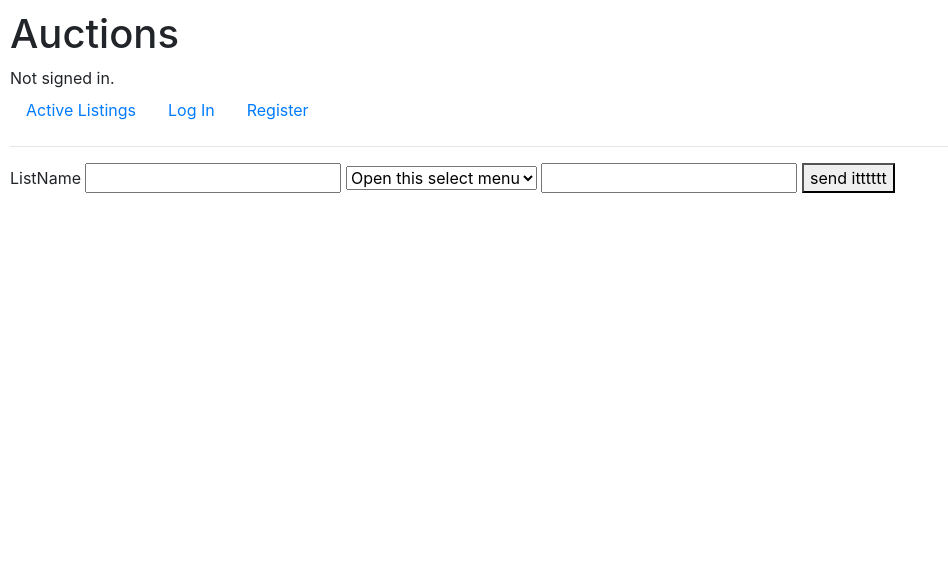
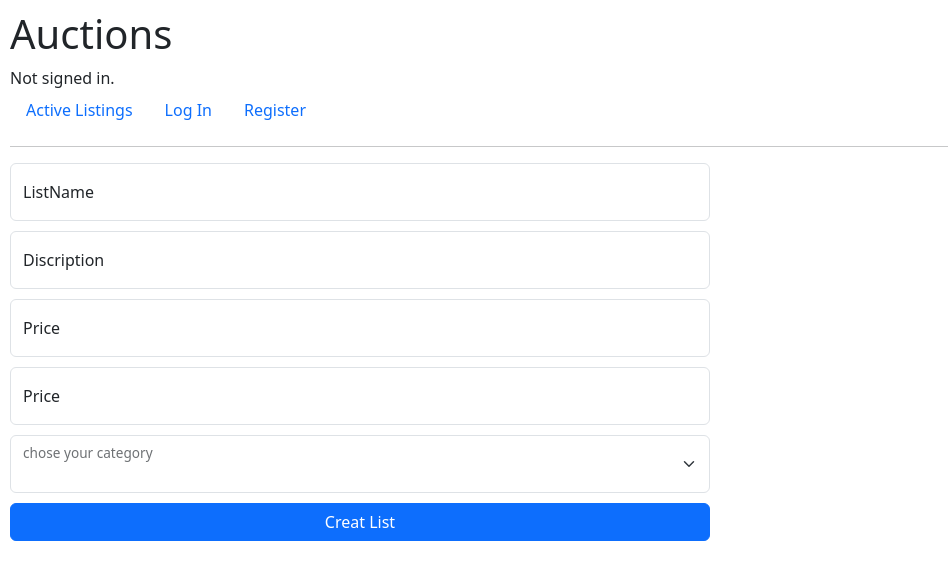
Before and after one commit to ahmedjhin/commercial1, a Django app: page /CreatList in a window 1280 px wide. Shown: the top 580 px of the page, without its empty margins (0-948 px from the left). Run offline with Django 3.2, Linux system fonts and the light colour scheme; data comes from the database, SQL or seed files in the repository; both versions use the stored data as it was after the commit; some libraries are stand-ins or nearby versions.

Commit message:
lab ahmed

```diff
--- a/auctions/static/auctions/styles.css
+++ b/auctions/static/auctions/styles.css
@@ -1,3 +1,11 @@
 body {
     padding: 10px;
 }
+.width{
+    max-width: 700px;
+}
+.ListContainer{
+    display: flex;
+    flex-direction: column;
+    row-gap: 10px;
+}
--- a/auctions/templates/auctions/CreatListin.html
+++ b/auctions/templates/auctions/CreatListin.html
@@ -3,18 +3,40 @@
 {% block body %}
 <form action="{% url 'CreatList' %}" method="POST">
     {% csrf_token %}
-    <label for="ListName">ListName</label>
-    <input type="text" name="ListName" id="ListName">
+    <div class="ListContainer">
 
-    <select name="ListCategory" id="ListCategory">
-        <option selected>Open this select menu</option>
+      <div class="form-floating width">
+        <input class="form-control" placeholder="Discription" type="text" name="ListName" id="ListName">
+        <label for="ListName">ListName</label>
+      </div>
+
+      <div class="form-floating width">
+        <input class="form-control" type="text" name="ListDiscription" id="ListDiscription" placeholder="Discription">
+        <label for="ListDiscription"> Discription</label>
+      </div>
+
+
+      <div class="form-floating width" >
+        <input type="number" class="form-control" id="price" placeholder="price">
+        <label for="price">Price</label>
+      </div>
+
+      <div class="form-floating width" >
+        <input type="number" class="form-control" id="price" placeholder="price">
+        <label for="price">Price</label>
+      </div>
+
+      <div class="form-floating width" >
+        <select class="form-select" id="floatingSelect" aria-label="Floating label select example" name="ListCategory" id="ListCategory" >
+        <option selected></option>
         {% for item in catagores %}
         <option value="{{item}}">{{item}}</option>
         {% endfor %}
-    </select>
+      </select>
+      <label for="floatingSelect">chose your category</label>
+    </div>
+    <button class="btn btn-primary width" type="submit">Creat List</button>
+  </div>
+  </form>
 
-    <input type="text" name="" id="">
-
-    <button type="submit">send itttttt</button>
-</form>
-{% endblock %}
+  {% endblock %}
--- a/auctions/templates/auctions/layout.html
+++ b/auctions/templates/auctions/layout.html
@@ -4,13 +4,9 @@
 <html lang="en">
   <head>
     <title>{% block title %}Auctions{% endblock %}</title>
-    <link
-      rel="stylesheet"
-      href="https://stackpath.bootstrapcdn.com/bootstrap/4.4.1/css/bootstrap.min.css"
-      integrity="sha384-Vkoo8x4CGsO3+Hhxv8T/Q5PaXtkKtu6ug5TOeNV6gBiFeWPGFN9MuhOf23Q9Ifjh"
-      crossorigin="anonymous"
-    />
+    <link href="https://cdn.jsdelivr.net/npm/bootstrap@5.3.2/dist/css/bootstrap.min.css" rel="stylesheet" integrity="sha384-T3c6CoIi6uLrA9TneNEoa7RxnatzjcDSCmG1MXxSR1GAsXEV/Dwwykc2MPK8M2HN" crossorigin="anonymous">
     <link href="{% static 'auctions/styles.css' %}" rel="stylesheet" />
+    <script defer src="https://cdn.jsdelivr.net/npm/bootstrap@5.3.2/dist/js/bootstrap.bundle.min.js" integrity="sha384-C6RzsynM9kWDrMNeT87bh95OGNyZPhcTNXj1NW7RuBCsyN/o0jlpcV8Qyq46cDfL" crossorigin="anonymous"></script>
   </head>
   <body>
     <h1>Auctions</h1>
```
Also changed, not shown: db.sqlite3.
